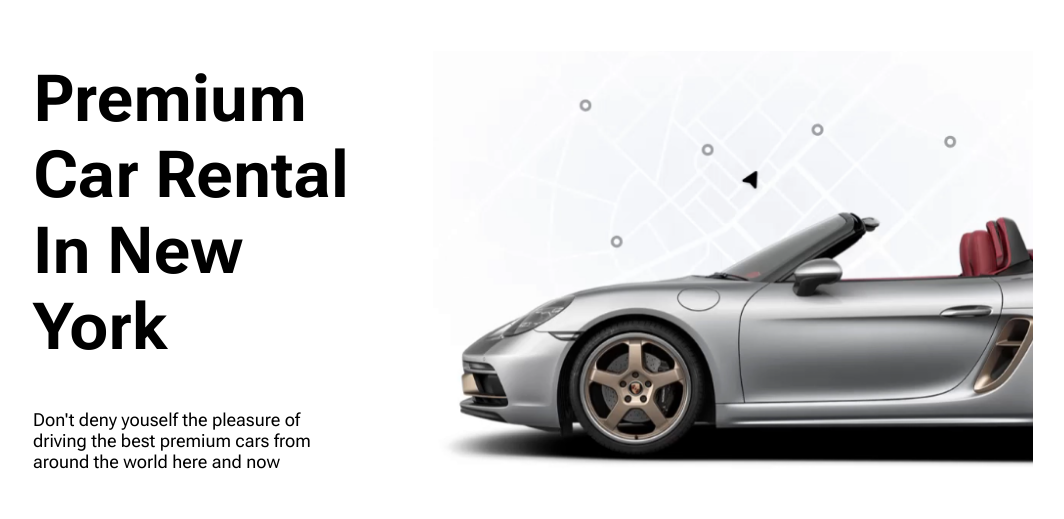
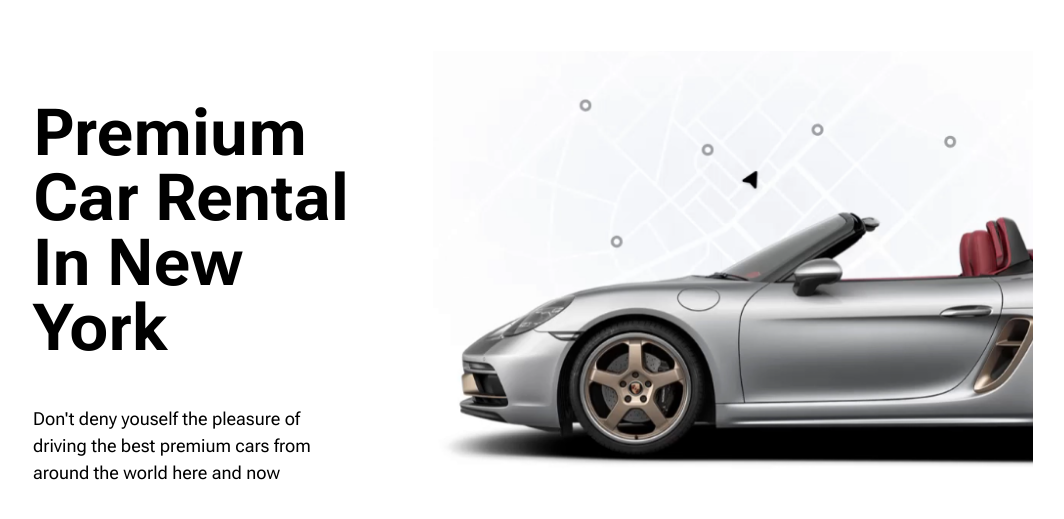
Before and after one commit to IevaSta/2-html-car, a website: page index.html in a window 1280 px wide. Shown: the part 77-596 px from the top of the page, without its empty margins (107-1171 px from the left). Drawn offline with Linux system fonts and the light colour scheme.

Commit message:
Main heading style #5 README updated

```diff
--- a/main.css
+++ b/main.css
@@ -56,9 +56,10 @@ main > div {
 }
 
 div > h1 {
-    margin-top: 10px;
+    margin-top: 50px;
     font-size: 65px;
     text-transform: capitalize;
+    line-height: 1;
 }
 
 div > h1:nth-child(4) {
@@ -68,6 +69,7 @@ div > h1:nth-child(4) {
 div > p {
     font-size: 18px;
     padding-right: 15%;
+    line-height: 1.5;
 }
 
 main > img {
```
Also changed, not shown: README.md.
